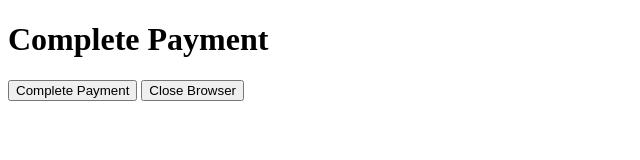
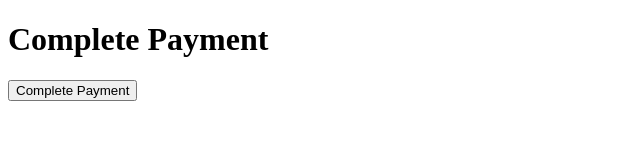
Before and after one commit to AsriKizi/CompletePaymentPage, a plain HTML site: page complete-payment.html in a window 1280 px wide. Shown: the whole page, without its empty margins (0-640 px from the left). Drawn offline with Linux system fonts and the light colour scheme.

Commit message:
Update complete-payment.html

```diff
--- a/complete-payment.html
+++ b/complete-payment.html
@@ -5,18 +5,15 @@
     <meta name="viewport" content="width=device-width, initial-scale=1.0">
     <title>Complete Payment</title>
     <script type="text/javascript">
-        function closeTab() {
-            window.close();
-        }
-
         function completePayment() {
             alert("Payment Completed Successfully!");
+            // Send message to Flutter to close WebView
+            FlutterWebViewChannel.postMessage('close');
         }
     </script>
 </head>
 <body>
     <h1>Complete Payment</h1>
     <button onclick="completePayment()">Complete Payment</button>
-    <button onclick="closeTab()">Close Browser</button>
 </body>
 </html>
```
